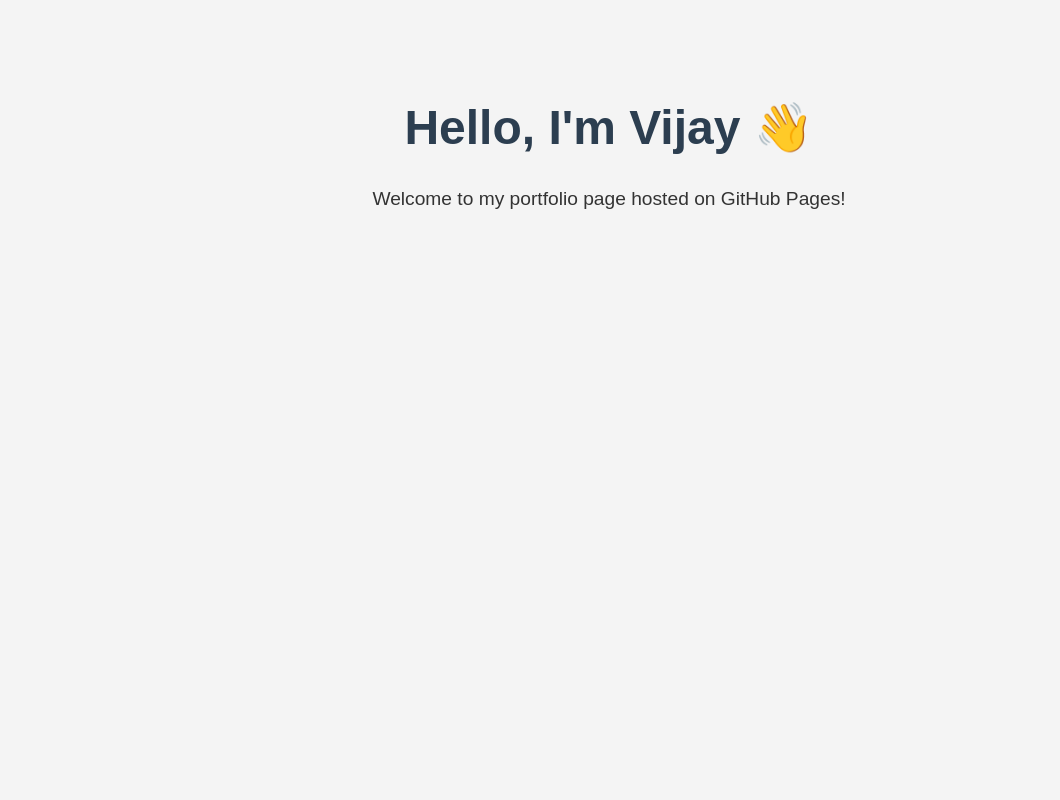
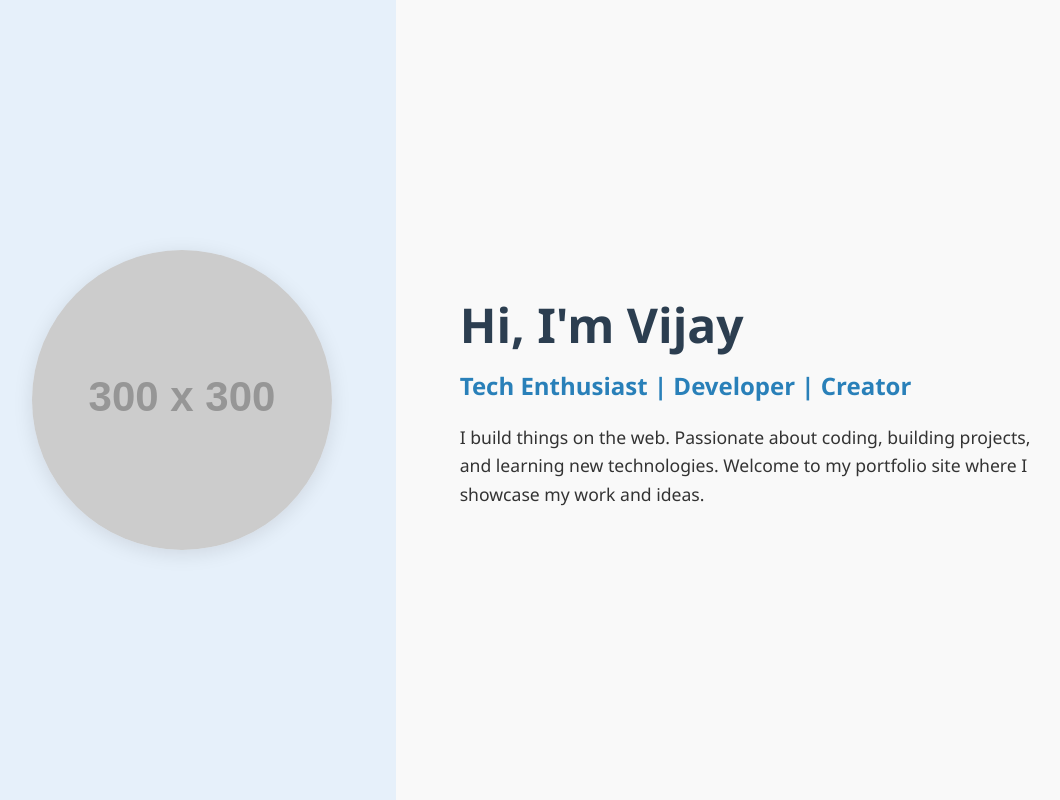
Before and after one commit to vijaystack-dev/vijaystack-dev.github.io, a plain HTML site: page index.html in a window 1280 px wide. Shown: the whole page, without its empty margins (31-1091 px from the left). Drawn offline with Linux system fonts and the light colour scheme; placeholder pictures from the web are drawn by us.

Commit message:
Update index.html

```diff
--- a/index.html
+++ b/index.html
@@ -2,27 +2,100 @@
 <html lang="en">
 <head>
   <meta charset="UTF-8" />
-  <meta name="viewport" content="width=device-width, initial-scale=1.0" />
+  <meta name="viewport" content="width=device-width, initial-scale=1.0"/>
   <title>Vijay's Portfolio</title>
   <style>
+    * {
+      margin: 0;
+      padding: 0;
+      box-sizing: border-box;
+    }
+
     body {
-      font-family: Arial, sans-serif;
-      text-align: center;
-      margin-top: 100px;
-      background-color: #f4f4f4;
+      font-family: 'Segoe UI', sans-serif;
+      background-color: #f9f9f9;
       color: #333;
     }
-    h1 {
+
+    .container {
+      display: flex;
+      flex-direction: row;
+      min-height: 100vh;
+    }
+
+    .left {
+      flex: 1;
+      background-color: #e6f0fa;
+      display: flex;
+      justify-content: center;
+      align-items: center;
+      padding: 2rem;
+    }
+
+    .left img {
+      max-width: 300px;
+      width: 100%;
+      border-radius: 50%;
+      box-shadow: 0 4px 20px rgba(0,0,0,0.1);
+    }
+
+    .right {
+      flex: 2;
+      padding: 4rem;
+      display: flex;
+      flex-direction: column;
+      justify-content: center;
+    }
+
+    .right h1 {
       font-size: 3em;
       color: #2c3e50;
     }
-    p {
-      font-size: 1.2em;
+
+    .right h2 {
+      font-size: 1.5em;
+      color: #2980b9;
+      margin-top: 0.5em;
+    }
+
+    .right p {
+      font-size: 1.1em;
+      margin-top: 1.2em;
+      line-height: 1.6;
+      max-width: 600px;
+    }
+
+    @media (max-width: 768px) {
+      .container {
+        flex-direction: column;
+        text-align: center;
+      }
+
+      .right, .left {
+        padding: 2rem;
+      }
+
+      .right h1 {
+        font-size: 2em;
+      }
     }
   </style>
 </head>
 <body>
-  <h1>Hello, I'm Vijay 👋</h1>
-  <p>Welcome to my portfolio page hosted on GitHub Pages!</p>
+
+  <div class="container">
+    <div class="left">
+      <!-- Replace the src below with your profile image path -->
+      <img src="https://via.placeholder.com/300" alt="Vijay Profile" />
+    </div>
+    <div class="right">
+      <h1>Hi, I'm Vijay</h1>
+      <h2>Tech Enthusiast | Developer | Creator</h2>
+      <p>
+        I build things on the web. Passionate about coding, building projects, and learning new technologies. Welcome to my portfolio site where I showcase my work and ideas.
+      </p>
+    </div>
+  </div>
+
 </body>
 </html>
```
